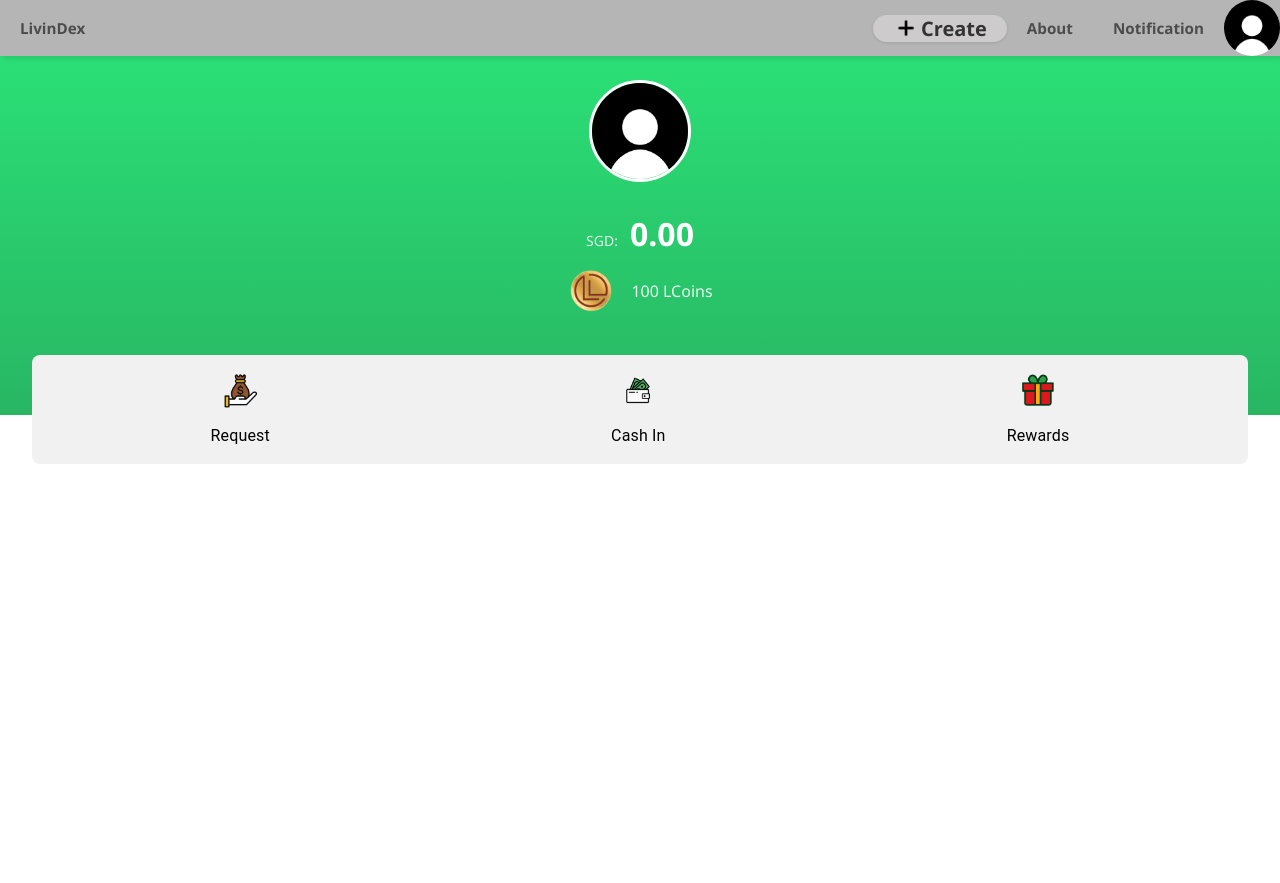
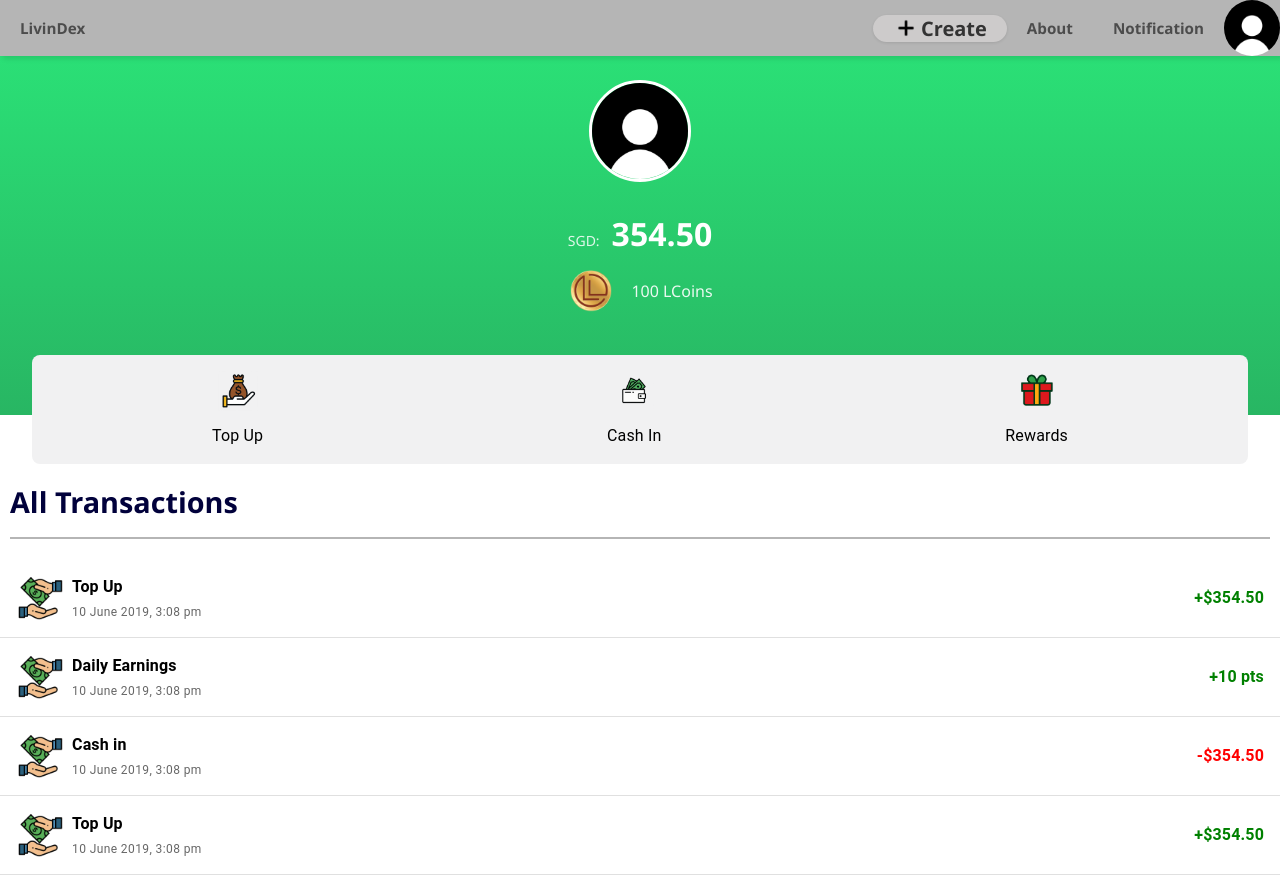
Before and after one commit to kinyean/LivinDex, a React (Create React App) app in the folder my-app/Frontend/: page /wallet in a window 1280 px wide. Before the commit the page ends 800 px from the top, so only its background shows below. Built offline with nearby package versions, Linux system fonts and the light colour scheme; no server answers; a web font is replaced by a local one.

Commit message:
Finish up frontend Wallet Page

```diff
--- /dev/null
+++ b/my-app/Frontend/src/Components/Wallet/WalletCard.tsx
@@ -0,0 +1,34 @@
+import React from 'react';
+import { Box, Typography, Grid } from '@mui/material';
+import TopUpIcon from '../../Assets/top_up.png';
+import CashInIcon from '../../Assets/cash_in.png';
+import RewardIcon from '../../Assets/rewards.png';
+
+const WalletCard = () => {
+  const options = [
+    { icon: TopUpIcon, label: 'Top Up' },
+    { icon: CashInIcon, label: 'Cash In' },
+    { icon: RewardIcon, label: 'Rewards' },
+  ];
+
+  return (
+    <Box sx={{ backgroundColor: '#f1f1f2', borderRadius: 2, p: 2 }}>
+      <Grid container spacing={2} justifyContent="space-around">
+        {options.map((opt, idx) => (
+          <Grid sx={{ textAlign: 'center' }}>
+            <Box
+              component="img"
+              src={opt.icon}
+              alt={opt.label}
+              sx={{ height: 40, mb: 1 }}
+            />
+            <Typography variant="body1">{opt.label}</Typography>
+          </Grid>
+        ))}
+      </Grid>
+    </Box>
+  );
+};
+
+
+export default WalletCard;
--- /dev/null
+++ b/my-app/Frontend/src/Components/Wallet/WalletList.tsx
@@ -0,0 +1,92 @@
+import * as React from 'react';
+import List from '@mui/material/List';
+import ListItem from '@mui/material/ListItem';
+import ListItemText from '@mui/material/ListItemText';
+import ListItemAvatar from '@mui/material/ListItemAvatar';
+import Typography from '@mui/material/Typography';
+import Transaction_Icon from '../../Assets/transactions.png'
+import '../../Styles/Wallet.css';
+
+const transactions = [
+  {
+    type: 'Top Up',
+    date: '10 June 2019, 3:08 pm',
+    amount: 354.5,
+  },
+  {
+    type: 'Daily Earnings',
+    date: '10 June 2019, 3:08 pm',
+    amount: 10,
+  },
+  {
+    type: 'Cash in',
+    date: '10 June 2019, 3:08 pm',
+    amount: 354.5,
+  },
+  {
+    type: 'Top Up',
+    date: '10 June 2019, 3:08 pm',
+    amount: 354.5,
+  },
+];
+
+
+export default function WalletList() {
+  const [checked, setChecked] = React.useState([1]);
+
+  const handleToggle = (value : number) => () => {
+    const currentIndex = checked.indexOf(value);
+    const newChecked = [...checked];
+
+    if (currentIndex === -1) {
+      newChecked.push(value);
+    } else {
+      newChecked.splice(currentIndex, 1);
+    }
+
+    setChecked(newChecked);
+  };
+
+  return (
+    <List>
+      {transactions.map((tx, index) => (
+        <ListItem
+          key={index}
+          alignItems="flex-start"
+          divider
+          secondaryAction={
+            <Typography
+              sx={{
+                color: (tx.type === 'Top Up' || tx.type === 'Daily Earnings') ? 'green' : 'red',
+                fontWeight: 'bold',
+              }}
+            >
+              {(tx.type === 'Daily Earnings')
+                ? `+${Math.round(tx.amount)} pts`
+                : `${tx.type === 'Top Up' ? '+' : '-'}$${tx.amount.toFixed(2)}`
+              }
+            </Typography>
+          }
+        >
+          <ListItemAvatar>
+          <img className="wallet-transaction-icon" src={Transaction_Icon} alt="Transaction_Icon" />
+          </ListItemAvatar>
+          <ListItemText
+            primary={
+            <Typography variant="subtitle1" sx={{ fontWeight: 600 }}>
+                {tx.type}
+            </Typography>
+            }
+            secondary={
+            <>
+              <Typography variant="caption" color="text.secondary">
+              {tx.date}
+              </Typography>
+            </>
+          }
+        />
+      </ListItem>
+    ))}
+    </List>
+  );
+}
--- a/my-app/Frontend/src/Components/WalletCard.tsx
+++ /dev/null
@@ -1,34 +0,0 @@
-import React from 'react';
-import { Box, Typography, Grid } from '@mui/material';
-import TopUpIcon from '../Assets/top_up.png';
-import CashInIcon from '../Assets/cash_in.png';
-import RewardIcon from '../Assets/rewards.png';
-
-const WalletCard = () => {
-  const options = [
-    { icon: TopUpIcon, label: 'Request' },
-    { icon: CashInIcon, label: 'Cash In' },
-    { icon: RewardIcon, label: 'Rewards' },
-  ];
-
-  return (
-    <Box sx={{ backgroundColor: '#f1f1f2', borderRadius: 2, p: 2 }}>
-      <Grid container spacing={2} justifyContent="space-around">
-        {options.map((opt, idx) => (
-          <Grid sx={{ textAlign: 'center' }}>
-            <Box
-              component="img"
-              src={opt.icon}
-              alt={opt.label}
-              sx={{ height: 40, mb: 1 }}
-            />
-            <Typography variant="body1">{opt.label}</Typography>
-          </Grid>
-        ))}
-      </Grid>
-    </Box>
-  );
-};
-
-
-export default WalletCard;
--- a/my-app/Frontend/src/Pages/Wallet.tsx
+++ b/my-app/Frontend/src/Pages/Wallet.tsx
@@ -7,7 +7,8 @@ import { getUserProfile as getUserProfileApi} from "./Profile/GetProfile";
 import { onAuthStateChanged } from "firebase/auth";
 import { auth } from "../index";
 import '../Styles/Wallet.css';
-import WalletCard from "../Components/WalletCard";
+import WalletCard from "../Components/Wallet/WalletCard";
+import WalletList from "../Components/Wallet/WalletList";
 
 const Wallet: React.FC = () => {
 
@@ -43,7 +44,7 @@ const Wallet: React.FC = () => {
           <h1 className="wallet-name">{userData.firstName + " " + userData.lastName}</h1>
           <p className="wallet-SGD">
             <span className="wallet-currency">SGD: </span>
-            <span className="wallet-amount">0.00</span>
+            <span className="wallet-amount">354.50</span>
           </p>
           <div className="wallet-LCoin-section">
             <img className="wallet-LCoin-icon" src={LCoin} alt="L Coin" />
@@ -55,6 +56,11 @@ const Wallet: React.FC = () => {
       <div className="wallet-card">
         <WalletCard />
       </div>
+
+      <div className="wallet-transaction">
+        <h1 className="wallet-transaction-name">All Transactions</h1>
+        <WalletList />
+      </div>
     </>
   );
 };
--- a/my-app/Frontend/src/Styles/Content.css
+++ b/my-app/Frontend/src/Styles/Content.css
@@ -7,7 +7,7 @@
 
 .main-content {
     padding-top: 80px;
-    flex-grow: 1;
+    flex-grow: 0.95;
     margin-left: 320px; /* Same value as sidebar width */
     display: flex;
     flex-direction: column;
--- a/my-app/Frontend/src/Styles/Wallet.css
+++ b/my-app/Frontend/src/Styles/Wallet.css
@@ -76,3 +76,19 @@
     font-size: 32px;
     font-weight: bold;
   }
+
+  .wallet-transaction-name {
+    font-size: 1.8rem;
+    font-weight: bold;
+    margin-bottom: 12px;
+    padding-top: 8px;
+    padding-bottom: 1rem;
+    border-bottom: 2px solid #b5b5b5;
+  }
+
+  /* WalletList CSS */
+  .wallet-transaction-icon {
+    width: 48px;
+    height: 48px;
+    object-fit: cover;
+  }
```
Also changed, not shown: my-app/Frontend/src/Assets/transactions.png (added), 19 other files (tests, documents, lock files or other folders).
